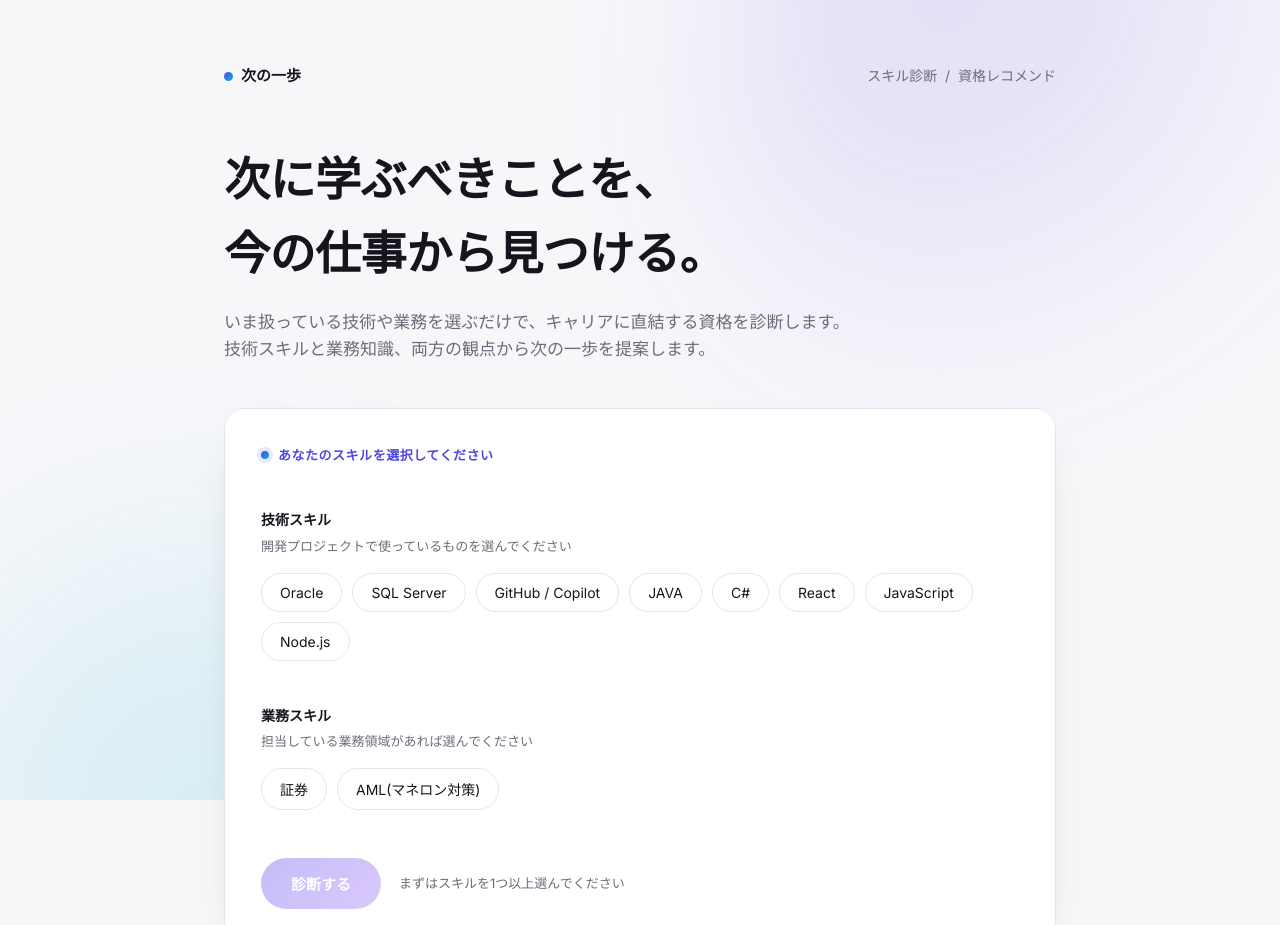
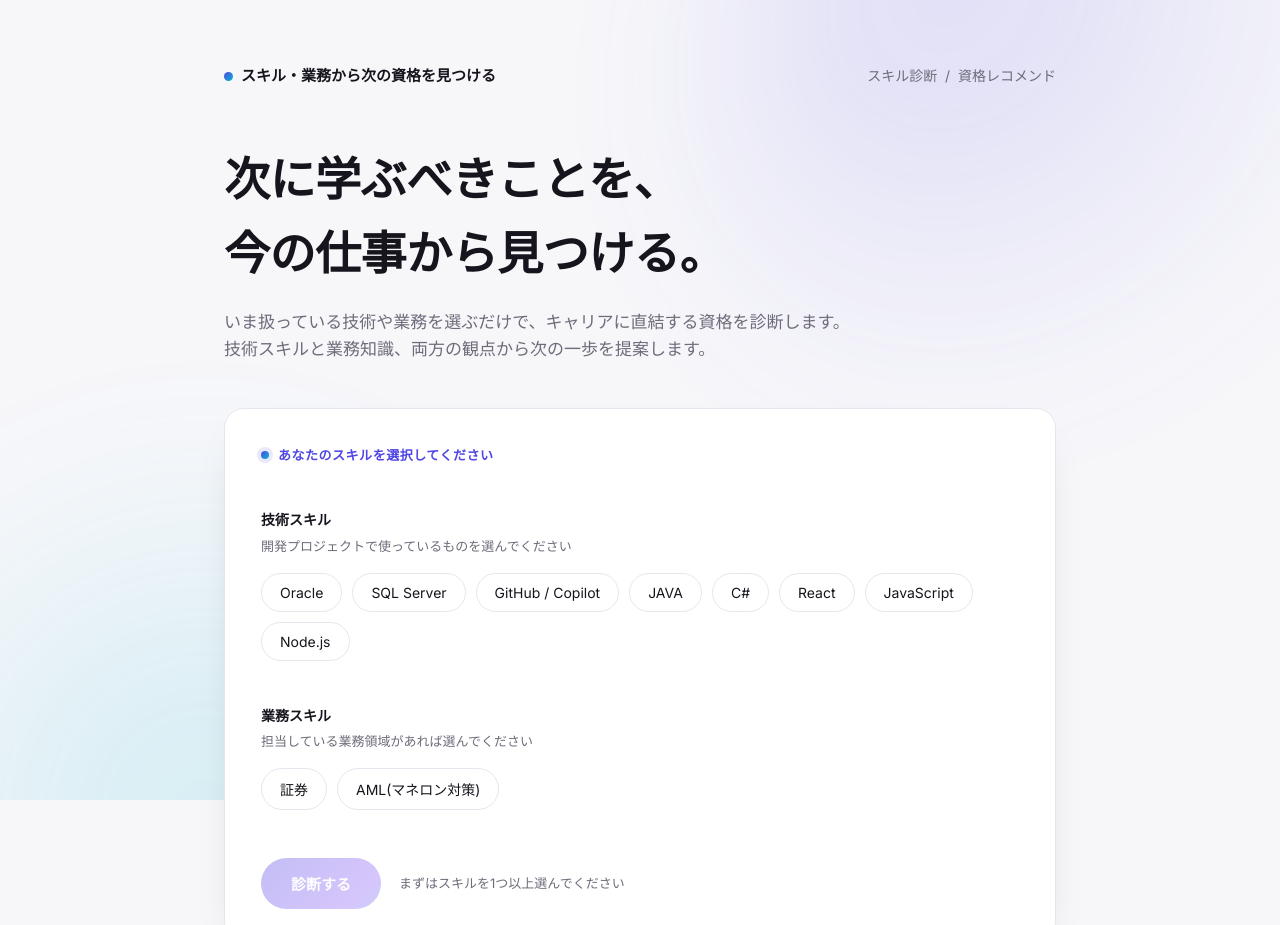
Before and after one commit to yhimeji/website-vol-1, a plain HTML site: page index.html in a window 1280 px wide. Shown: the top 925 px of the page. Drawn offline with Linux system fonts and the light colour scheme.

Commit message:
Update title and header text in index.html

```diff
--- a/index.html
+++ b/index.html
@@ -3,7 +3,7 @@
 <head>
 <meta charset="UTF-8">
 <meta name="viewport" content="width=device-width, initial-scale=1.0">
-<title>次の一歩 | スキル診断で見つける資格</title>
+<title>スキル診断で見つける資格</title>
 <style>
   @import url('https://fonts.googleapis.com/css2?family=Space+Grotesk:wght@500;600;700&family=Inter:wght@400;500;600;700&display=swap');
 
@@ -283,7 +283,7 @@
 <div class="wrap">
 
   <header class="top">
-    <div class="mark"><span class="dot"></span>次の一歩</div>
+    <div class="mark"><span class="dot"></span>スキル・業務から次の資格を見つける</div>
     <nav>スキル診断 &nbsp;/&nbsp; 資格レコメンド</nav>
   </header>
 
```
